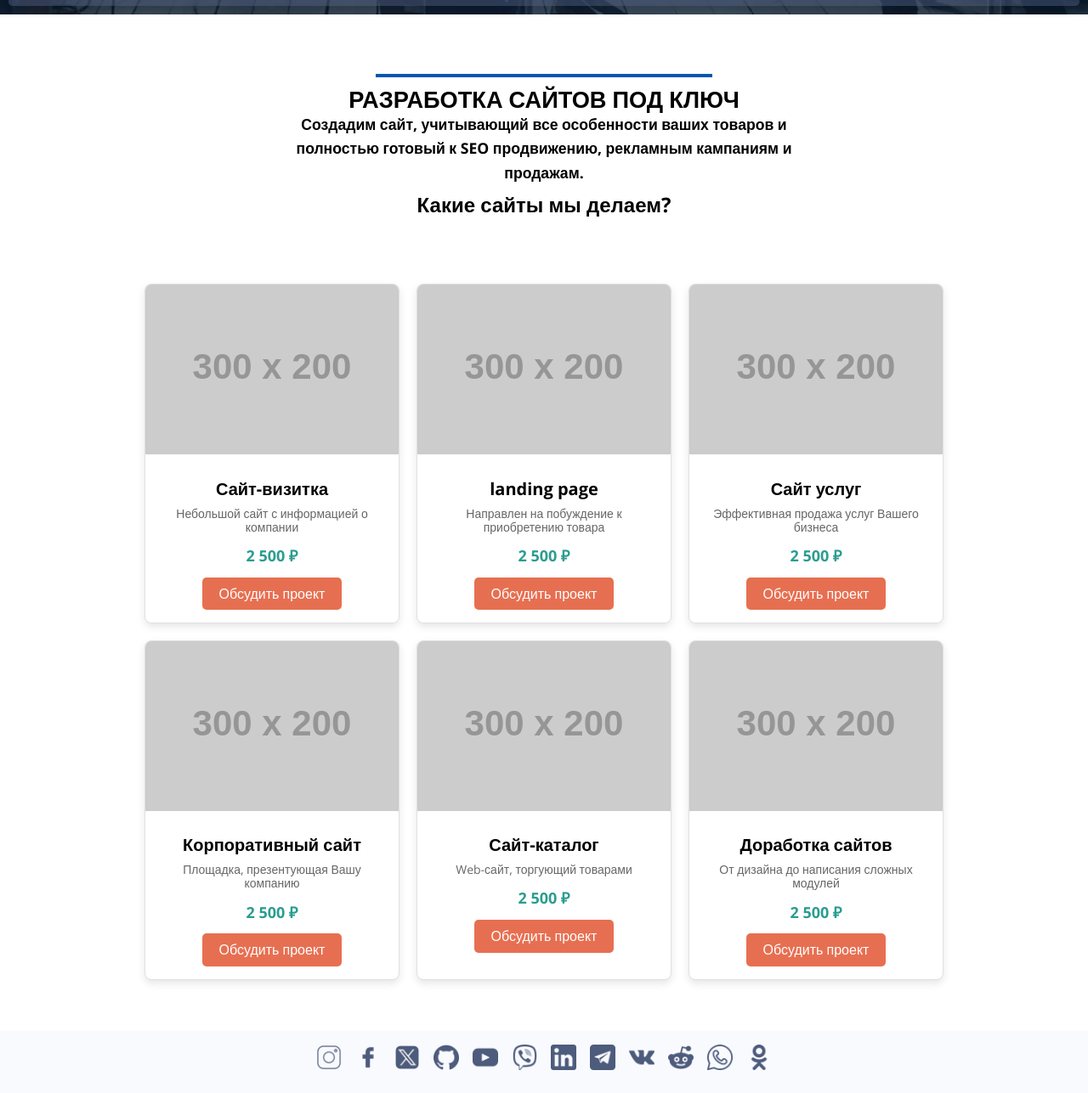
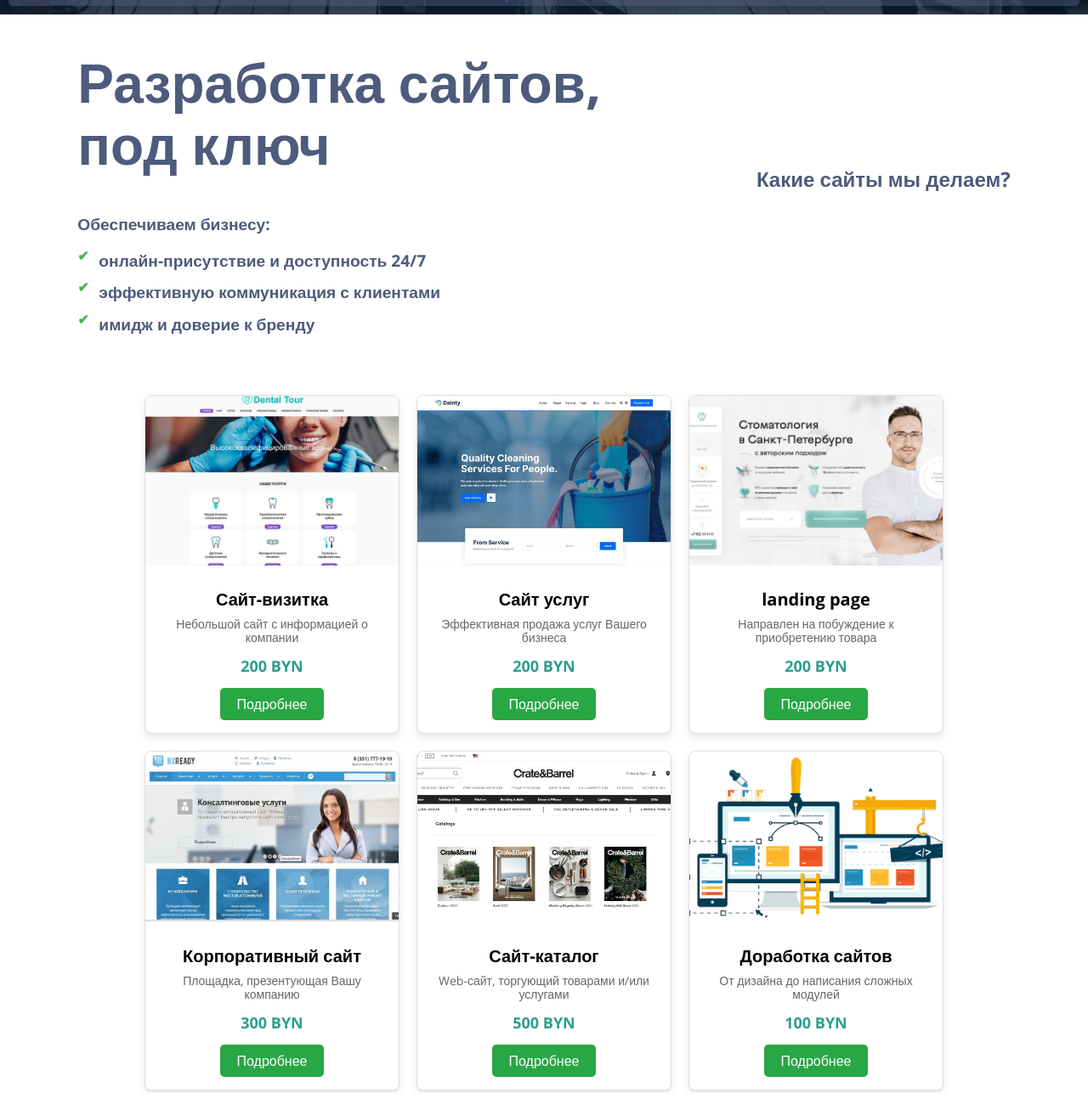
Before and after one commit to RubanDz/Project, a website: page index.html in a window 1280 px wide. Shown: the part 783-2070 px from the top of the page at 85% size. Drawn offline with nearby package versions, Linux system fonts and the light colour scheme; placeholder pictures from the web are drawn by us.

Commit message:
add card site

```diff
--- a/CSS/style.css
+++ b/CSS/style.css
@@ -414,6 +414,65 @@ text-shadow: 1px 1px 5px rgba(0, 0, 0, 0.7);
 /* TODO!!! mAIN WRAPPER */
 /* styles.css */
 
+/* .section-main-wrapper {
+  background-color: #FAF9F6 ;
+} */
+
+
+
+.content-main-wrapper {
+
+  display: flex;
+  justify-content: space-around;
+  flex-wrap: wrap;
+  align-items: center;
+  /* background: url('../images-networks/first_screen_dev.webp'); */
+
+  /* background-repeat: no-repeat;
+  background-size: cover;
+  background-position: center; */
+  /* height: 100vh;
+  padding-top: 50px; */
+
+
+}
+.content__color {
+  color: rgb(77, 91, 124)!important;
+  text-shadow: none!important;
+}
+
+.checklist__color li::before {
+  content: "\2714"; /* Unicode галочки */
+  position: absolute;
+  left: 0;
+  color: #4caf50; /* Белый цвет */
+  font-size: 16px;
+  line-height: 1;
+}
+
+
+
+
+
+
+
+
+
+
+
+
+
+
+
+
+
+
+
+
+
+
+
+
 
 
 .block {
@@ -549,7 +608,7 @@ text-shadow: 1px 1px 5px rgba(0, 0, 0, 0.7);
 }
 
 /* Кнопка */
-.product-card__button {
+/* .product-card__button {
   display: inline-block;
   font-size: 16px;
   color: #fff;
@@ -559,20 +618,38 @@ text-shadow: 1px 1px 5px rgba(0, 0, 0, 0.7);
   border-radius: 5px;
   cursor: pointer;
   transition: background-color 0.3s ease-in-out;
+} */
+
+/* .product-card__button:hover {
+  background-color: #21867a;
+} */
+
+/* Модификатор кнопки */
+/* .product-card__button--buy {
+  background-color: #e76f51;
+} */
+
+/* .product-card__button--buy:hover {
+  background-color: #d65a3a;
+} */
+
+
+.button-link {
+  display: inline-block;
+  padding: 10px 20px;
+  /* background-color: #007BFF; */
+  background: #28A745;
+  color: white;
+  text-decoration: none;
+  border-radius: 5px;
+  text-align: center;
+  transition: background-color 0.3s;
 }
 
-.product-card__button:hover {
-  background-color: #21867a;
+.button-link:hover {
+  background-color: #218838;
 }
 
-/* Модификатор кнопки */
-.product-card__button--buy {
-  background-color: #e76f51; /* Оранжевый цвет кнопки */
-}
-
-.product-card__button--buy:hover {
-  background-color: #d65a3a; /* Темнее при наведении */
-}
 
 
 @media (max-width: 768px) {
--- a/index.html
+++ b/index.html
@@ -202,7 +202,7 @@
 
 
    <section class="section-main-wrapper">
-    <div class="block">
+    <!-- <div class="block">
 
       <div class="block__line"></div>
       <h2 class="block__title">РАЗРАБОТКА САЙТОВ ПОД КЛЮЧ</h>
@@ -212,22 +212,42 @@
 
 
       <h2>Какие сайты мы делаем?</h2>
+    </div> -->
+<div class="content-main-wrapper">
+
+  <div class="content">
+    <h1 class="content-text__size content__color">Разработка сайтов, <br> под ключ</h1>
+    <div class="content-list content__color">
+
+      <p>Обеспечиваем бизнесу:</p>
+      <ul class="checklist checklist__color">
+        <li>онлайн-присутствие и доступность 24/7</li>
+        <li>эффективную коммуникация с клиентами</li>
+        <li>имидж и доверие к бренду</li>
+      </ul>
     </div>
 
+  </div>
 
+  <div>
 
+    <h2 class="content__color">Какие сайты мы делаем?</h2>
+
+</div>
+    </div>
 
 
 
 <div class="product-card-wrapper">
 
     <div class="product-card">
-      <img src="https://via.placeholder.com/300x200" alt="Товар" class="product-card__image">
+      <img src="./images-networks/site-vizit.jpg" alt="Товар" class="product-card__image">
       <div class="product-card__info">
           <h2 class="product-card__title">Сайт-визитка</h2>
           <p class="product-card__description">Небольшой сайт с информацией о компании</p>
-          <div class="product-card__price">2 500 ₽</div>
-          <button class="product-card__button product-card__button--buy">Обсудить проект</button>
+          <div class="product-card__price">200 BYN</div>
+          <!-- <button class="product-card__button product-card__button--buy">Обсудить проект</button> -->
+          <a href="https://example.com" class="button-link">Подробнее</a>
       </div>
   </div>
 
@@ -235,13 +255,31 @@
 
 
 
+
+  <div class="product-card">
+    <img src="./images-networks/Dainty.jpg" alt="Товар" class="product-card__image">
+    <div class="product-card__info">
+        <h2 class="product-card__title">Сайт услуг</h2>
+        <p class="product-card__description">Эффективная продажа услуг Вашего бизнеса</p>
+        <div class="product-card__price">200 BYN</div>
+        <!-- <button class="product-card__button product-card__button--buy">Обсудить проект</button> -->
+        <a href="https://example.com" class="button-link">Подробнее</a>
+
+    </div>
+</div>
+
+
+
+
+
     <div class="product-card">
-      <img src="https://via.placeholder.com/300x200" alt="Товар" class="product-card__image">
+      <img src="./images-networks/landing-stomatology.png" alt="Товар" class="product-card__image">
       <div class="product-card__info">
           <h2 class="product-card__title">landing page</h2>
           <p class="product-card__description">Направлен на побуждение к приобретению товара</p>
-          <div class="product-card__price">2 500 ₽</div>
-          <button class="product-card__button product-card__button--buy">Обсудить проект</button>
+          <div class="product-card__price">200 BYN</div>
+          <!-- <button class="product-card__button product-card__button--buy">Обсудить проект</button> -->
+          <a href="https://example.com" class="button-link">Подробнее</a>
       </div>
   </div>
 
@@ -254,13 +292,36 @@
 
 
 
+
+
+
+
+
+
+
     <div class="product-card">
-      <img src="https://via.placeholder.com/300x200" alt="Товар" class="product-card__image">
+      <img src="./images-networks/corp.jpg" alt="Товар" class="product-card__image">
       <div class="product-card__info">
-          <h2 class="product-card__title">Сайт услуг</h2>
-          <p class="product-card__description">Эффективная продажа услуг Вашего бизнеса</p>
-          <div class="product-card__price">2 500 ₽</div>
-          <button class="product-card__button product-card__button--buy">Обсудить проект</button>
+          <h2 class="product-card__title">Корпоративный сайт</h2>
+          <p class="product-card__description">Площадка, презентующая Вашу компанию</p>
+          <div class="product-card__price">300 BYN</div>
+          <!-- <button class="product-card__button product-card__button--buy">Обсудить проект</button> -->
+          <a href="https://example.com" class="button-link">Подробнее</a>
+      </div>
+  </div>
+
+
+
+
+
+    <div class="product-card">
+      <img src="./images-networks/Digital-Catalog-Examples-of-Crate-Barrel.webp" alt="Товар" class="product-card__image">
+      <div class="product-card__info">
+          <h2 class="product-card__title">Сайт-каталог</h2>
+          <p class="product-card__description">Web-сайт, торгующий товарами и/или услугами</p>
+          <div class="product-card__price">500 BYN</div>
+          <!-- <button class="product-card__button product-card__button--buy">Обсудить проект</button> -->
+          <a href="https://example.com" class="button-link">Подробнее</a>
       </div>
   </div>
 
@@ -270,41 +331,13 @@
 
 
     <div class="product-card">
-      <img src="https://via.placeholder.com/300x200" alt="Товар" class="product-card__image">
-      <div class="product-card__info">
-          <h2 class="product-card__title">Корпоративный сайт</h2>
-          <p class="product-card__description">Площадка, презентующая Вашу компанию</p>
-          <div class="product-card__price">2 500 ₽</div>
-          <button class="product-card__button product-card__button--buy">Обсудить проект</button>
-      </div>
-  </div>
-
-
-
-
-
-    <div class="product-card">
-      <img src="https://via.placeholder.com/300x200" alt="Товар" class="product-card__image">
-      <div class="product-card__info">
-          <h2 class="product-card__title">Сайт-каталог</h2>
-          <p class="product-card__description">Web-сайт, торгующий товарами</p>
-          <div class="product-card__price">2 500 ₽</div>
-          <button class="product-card__button product-card__button--buy">Обсудить проект</button>
-      </div>
-  </div>
-
-
-
-
-
-
-    <div class="product-card">
-      <img src="https://via.placeholder.com/300x200" alt="Товар" class="product-card__image">
+      <img src="./images-networks/russia.jpg" alt="Товар" class="product-card__image">
       <div class="product-card__info">
           <h2 class="product-card__title">Доработка сайтов</h2>
           <p class="product-card__description">От дизайна до написания сложных модулей</p>
-          <div class="product-card__price">2 500 ₽</div>
-          <button class="product-card__button product-card__button--buy">Обсудить проект</button>
+          <div class="product-card__price">100 BYN</div>
+          <!-- <button class="product-card__button product-card__button--buy">Обсудить проект</button> -->
+          <a href="https://example.com" class="button-link">Подробнее</a>
       </div>
   </div>
 
```
Also changed, not shown: images-networks/Dainty.jpg (added), images-networks/Digital-Catalog-Examples-of-Crate-Barrel.webp (added), images-networks/corp.jpg (added), images-networks/landing-stomatology.png (added), images-networks/russia.jpg (added), images-networks/site-vizit.jpg (added).
